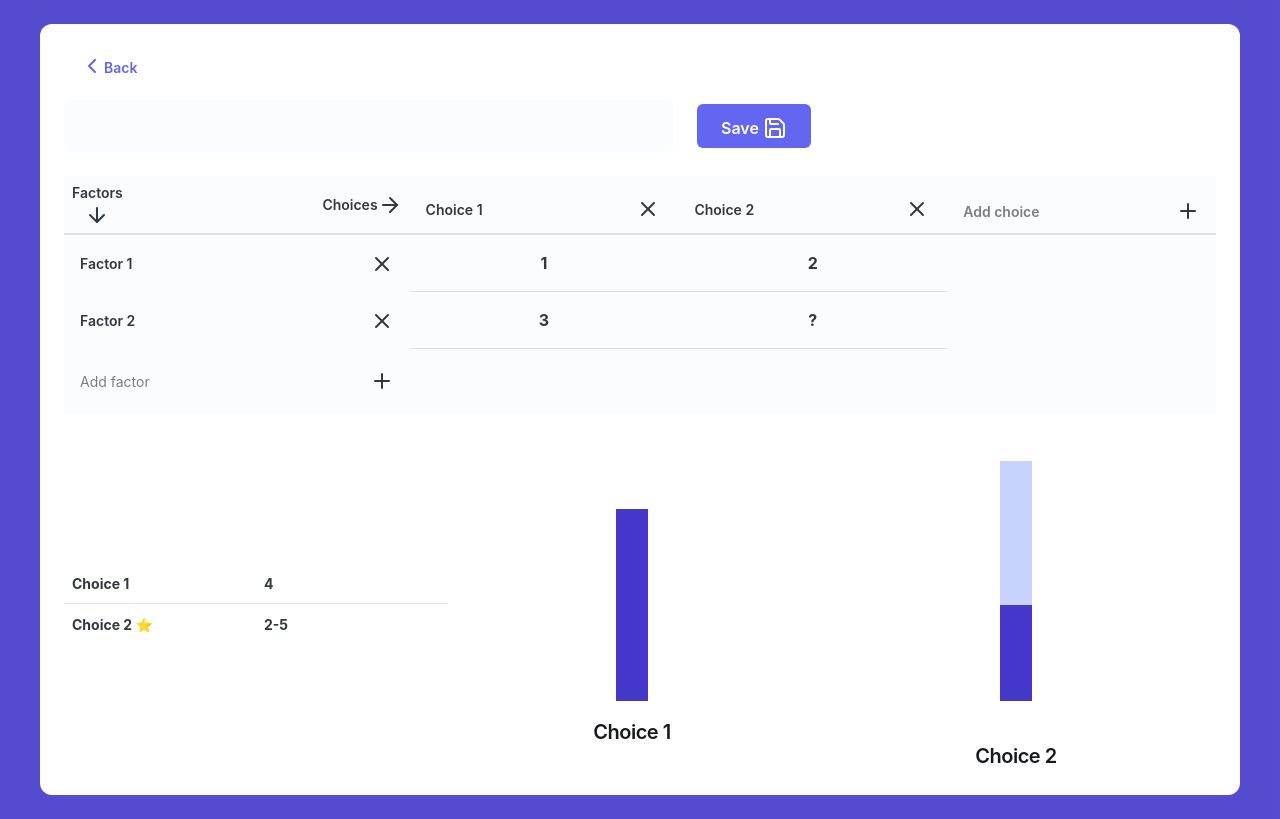
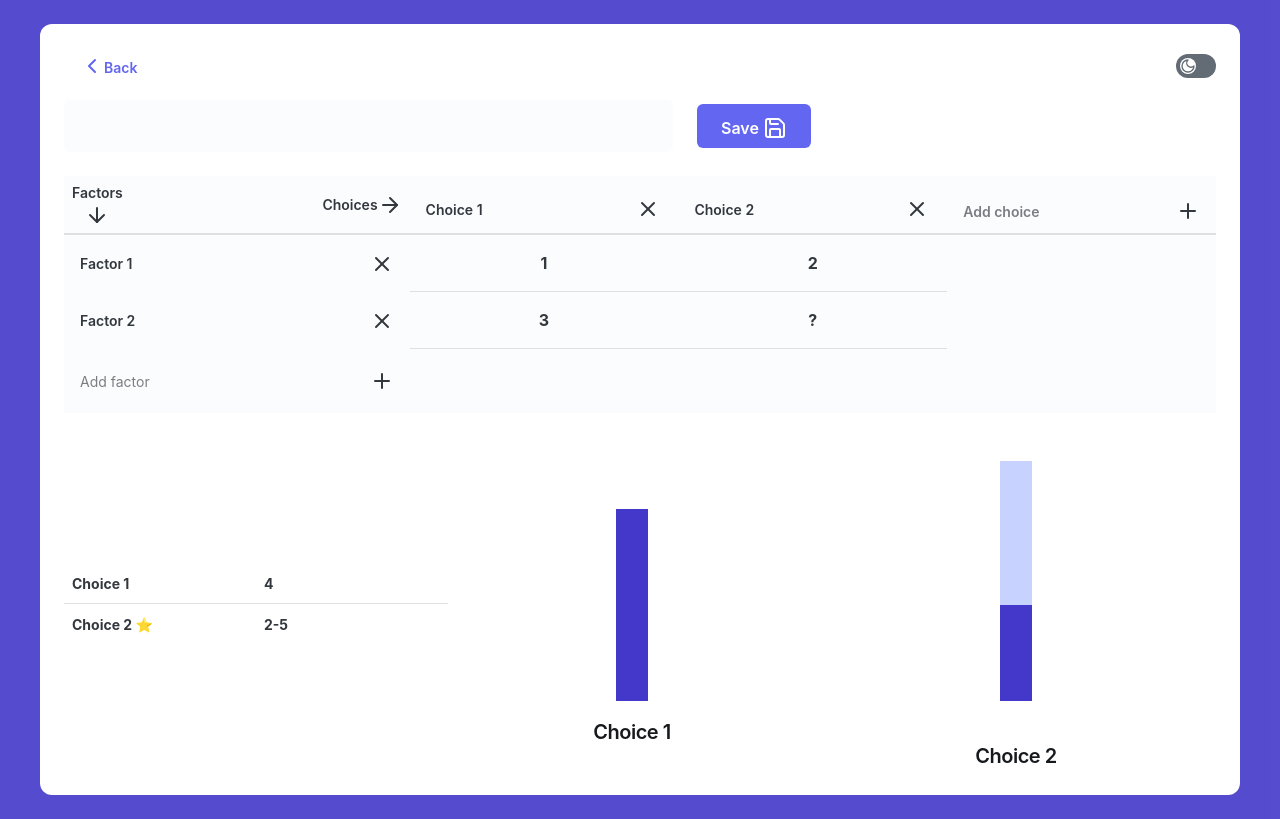
Before and after one commit to davidrhoderick/decision-matrix-frontend, a React (Vite) app: page /matrix/1 in a window 1280 px wide. Built offline with nearby package versions, Linux system fonts and the light colour scheme; no server answers.

Commit message:
Adding theme switch.

```diff
--- a/src/components/ModeToggle.tsx
+++ b/src/components/ModeToggle.tsx
@@ -1,17 +1,25 @@
-import { useColorScheme } from '@mui/joy/styles';
-import Button from '@mui/joy/Button';
+import { useColorScheme } from "@mui/joy/styles";
+import { Moon } from "lucide-react";
+import { Switch } from "@mui/joy";
 
 const ModeToggle = () => {
   const { mode, setMode } = useColorScheme();
   return (
-    <Button
-      variant="outlined"
-      color="neutral"
-      onClick={() => setMode(mode === 'dark' ? 'light' : 'dark')}
-    >
-      {mode === 'dark' ? 'Turn light' : 'Turn dark'}
-    </Button>
+    <Switch
+      size="lg"
+      checked={mode === "dark"}
+      onClick={() => setMode(mode === "dark" ? "light" : "dark")}
+      slotProps={{
+        input: { "aria-label": "Dark mode" },
+        thumb: {
+          children: <Moon />,
+        },
+      }}
+      sx={{
+        "--Switch-thumbSize": "16px",
+      }}
+    />
   );
-}
+};
 
 export default ModeToggle;
--- a/src/pages/Home.tsx
+++ b/src/pages/Home.tsx
@@ -13,6 +13,7 @@ import {
 import { Button, Sheet, Stack, Table, Typography } from "@mui/joy";
 import LoaderWrapper from "@/components/LoaderWrapper";
 import PageContainer from "@/components/PageContainer";
+import ModeToggle from "@/components/ModeToggle";
 
 const Home = () => {
   const dispatch = useDispatch<AppDispatch>();
@@ -80,7 +81,16 @@ const Home = () => {
   return (
     <PageContainer>
       <Stack spacing={2}>
-        <Typography level={"h1"}>Decision Matrix</Typography>
+        <Stack
+          direction={"row"}
+          alignItems={"start"}
+          justifyContent={"space-between"}
+          mb={2}
+        >
+          <Typography level={"h1"}>Decision Matrix</Typography>
+
+          <ModeToggle />
+        </Stack>
 
         <LoaderWrapper isLoading={isLoading}>
           <Stack
--- a/src/pages/Matrix.tsx
+++ b/src/pages/Matrix.tsx
@@ -19,6 +19,7 @@ import {
 import { useSelector } from "react-redux";
 import { Link, useParams } from "react-router-dom";
 import { useMediaQuery } from "@mui/material";
+import ModeToggle from "@/components/ModeToggle";
 
 const Matrix = () => {
   const { id } = useParams();
@@ -66,16 +67,25 @@ const Matrix = () => {
 
   return (
     <PageContainer>
+      <Stack
+        direction={"row"}
+        alignItems={"start"}
+        justifyContent={"space-between"}
+        mb={2}
+      >
         <Button
           variant="plain"
           component={Link}
           to={"/"}
-        sx={{ alignItems: "end", marginBottom: 2 }}
+          sx={{ alignItems: "end" }}
           size={mobile ? "sm" : "md"}
         >
           <ChevronLeft />
           Back
         </Button>
+
+        <ModeToggle />
+      </Stack>
 
       <LoaderWrapper isLoading={isLoading}>
         <Stack
```
Lines whose indentation alone changed are shown as unchanged.
